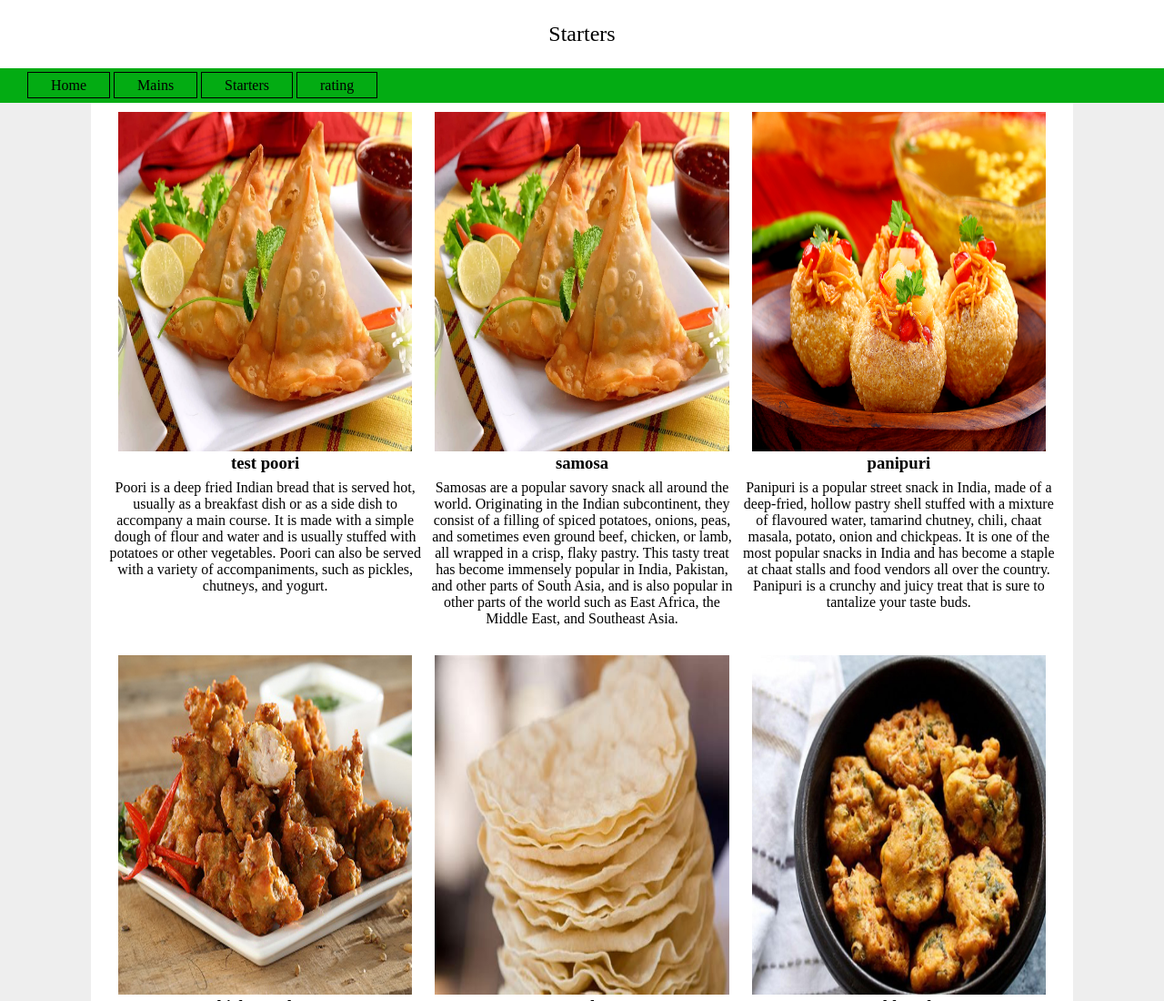
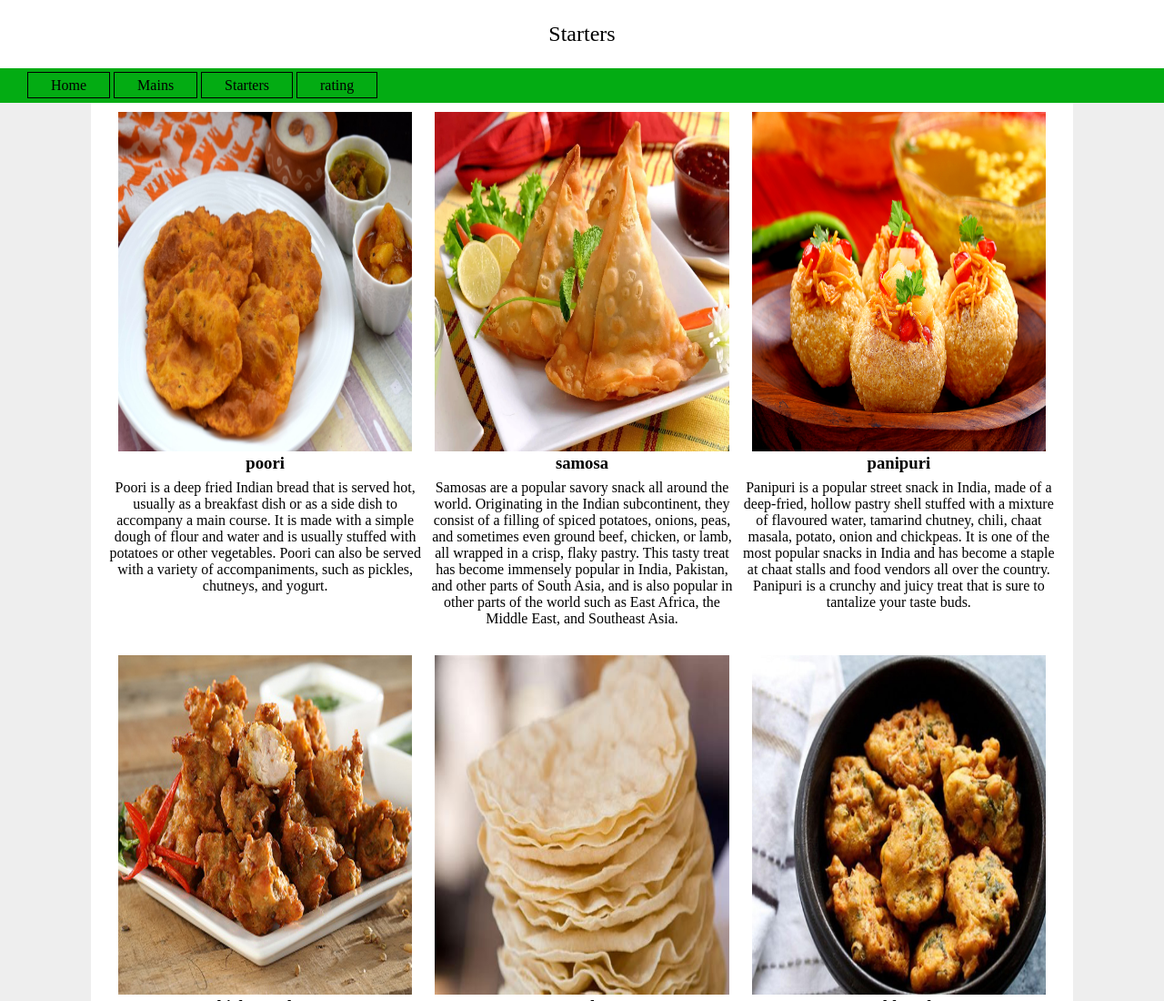
Before and after one commit to Boba02/boba02.github.io, a plain HTML site: page starters.html in a window 1280 px wide. Shown: the top 1100 px of the page at 91% size. Drawn offline with Linux system fonts and the light colour scheme.

Commit message:
Update starters.html

```diff
--- a/starters.html
+++ b/starters.html
@@ -16,9 +16,9 @@
 		</nav>
 		<main>
 		<a onclick="getIndex(0)" href="template.html" class="img1">
-		<img src="images/samosa.jpg" alt="down">
+		<img src="images/Poori.jpg" alt="down">
 		</a>
-		<h3 class="meal1">test poori</h3>
+		<h3 class="meal1">poori</h3>
 		<p class="meal1">Poori is a deep fried Indian bread that is served hot,
 		usually as a breakfast dish or as a side dish to accompany a main course.
 		It is made with a simple dough of flour and water and is usually stuffed
```
